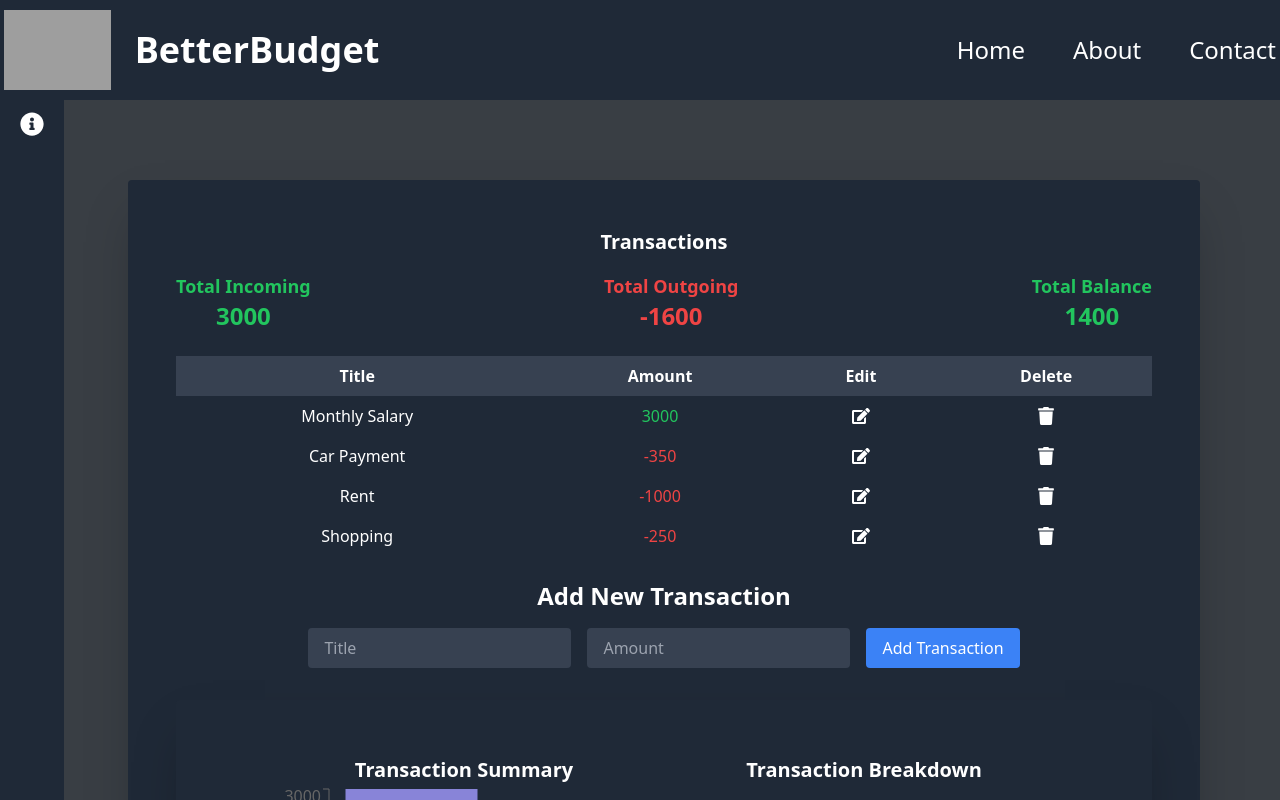
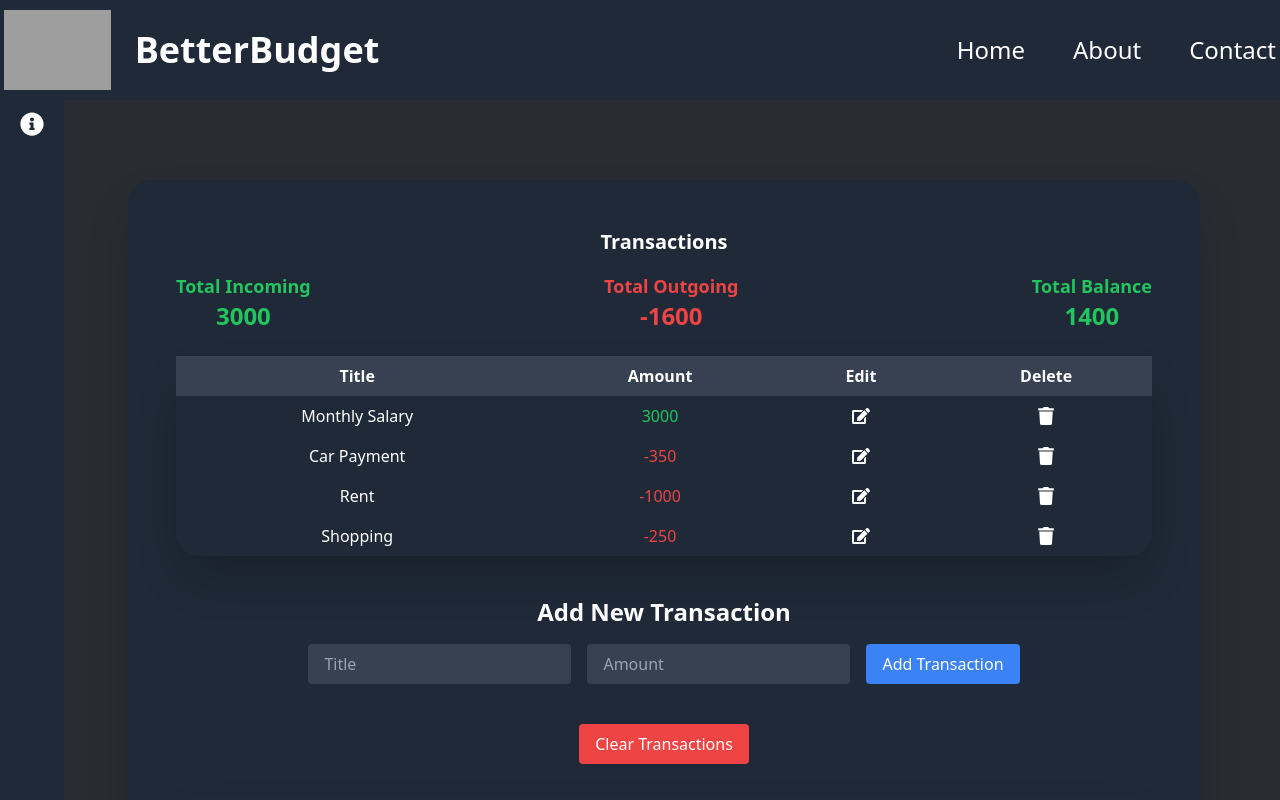
Before and after one commit to androrezkalla/Budget-Tracker, a React (Vite) app: page / in a window 1280 px wide. Built offline with nearby package versions, Linux system fonts and the light colour scheme; grey boxes are pictures that could not be loaded.

Commit message:
Updated CSS

```diff
--- a/src/components/TransactionList.jsx
+++ b/src/components/TransactionList.jsx
@@ -17,12 +17,12 @@ const TransactionList = () => {
   const [editTransaction, setEditTransaction] = useState(null);
 
   const totalIncoming = transactions
-  .filter((transaction) => transaction.amount > 0)
-  .reduce((total, transaction) => total + Number(transaction.amount), 0);
+    .filter((transaction) => transaction.amount > 0)
+    .reduce((total, transaction) => total + Number(transaction.amount), 0);
 
-const totalOutgoing = transactions
-  .filter((transaction) => transaction.amount < 0)
-  .reduce((total, transaction) => total + Number(transaction.amount), 0);
+  const totalOutgoing = transactions
+    .filter((transaction) => transaction.amount < 0)
+    .reduce((total, transaction) => total + Number(transaction.amount), 0);
 
   const handleTitleChange = (e) => {
     setNewTransactionTitle(e.target.value);
@@ -73,7 +73,6 @@ const totalOutgoing = transactions
     setEditTransaction(null);
   };
 
-
   const updateTransaction = (updatedTransaction) => {
     const updatedTransactions = transactions.map((transaction) => {
       if (transaction.id === updatedTransaction.id) {
@@ -109,10 +108,12 @@ const totalOutgoing = transactions
     setEditTransaction(null); // Clear the edit transaction state after updating
   };
 
-
+  const clearTransactions = () => {
+    setTransactions([]); // Clear the transactions array
+  };
 
   return (
-    <div className="mx-auto p-12 bg-gray-800 text-white rounded shadow-2xl ml-12">
+    <div className="mx-auto p-12 bg-gray-800 text-white rounded-3xl shadow-2xl ml-12">
       <div className="mb-6">
         <h2 className="text-xl font-bold">Transactions</h2>
         <div className="flex justify-between mt-4">
@@ -135,7 +136,7 @@ const totalOutgoing = transactions
         </div>
       </div>
 
-      <table className="w-full mb-6">
+      <table className="w-full mb-6 shadow-2xl rounded-3xl">
         <thead>
           <tr>
             <th className="bg-gray-700 px-4 py-2">Title</th>
@@ -161,7 +162,7 @@ const totalOutgoing = transactions
                   role="button"
                   onClick={() => editTransactionItem(transaction)}
                 >
-                  <FaEdit size={18}/>
+                  <FaEdit size={18} />
                 </span>
               </td>
               <td className="px-4 py-2">
@@ -170,17 +171,16 @@ const totalOutgoing = transactions
                   role="button"
                   onClick={() => deleteTransaction(transaction.id)}
                 >
-                  <FaTrash size={18}/>
+                  <FaTrash size={18} />
                 </span>
               </td>
-
             </tr>
           ))}
         </tbody>
       </table>
 
       <div className="text-center">
-        <h2 className="text-2xl font-bold mb-4">Add New Transaction</h2>
+        <h2 className="text-2xl font-bold mb-4 mt-10">Add New Transaction</h2>
         {error && <div className="text-red-500 mb-2">{error}</div>}
         <div className="flex items-center justify-center gap-4">
           <input
@@ -205,7 +205,15 @@ const totalOutgoing = transactions
           </button>
         </div>
       </div>
-      <div className="mx-auto p-8 bg-gray-800 text-white rounded justify-center text-center shadow-2xl mt-8">
+      <div>
+      <button
+            onClick={clearTransactions}
+            className="px-4 py-2 mt-10 bg-red-500 text-white rounded hover:bg-red-600"
+          >
+            Clear Transactions
+          </button>
+      </div>
+      <div className="mx-auto p-8 bg-gray-800 text-white rounded-3xl justify-center text-center shadow-2xl mt-8">
         <DataVisual transactions={transactions} />
       </div>
 
--- a/src/index.css
+++ b/src/index.css
@@ -4,6 +4,6 @@
 
 
 :root {
-  background-color: #393e44;
+  background-color: #292c31;
 
 }
```
